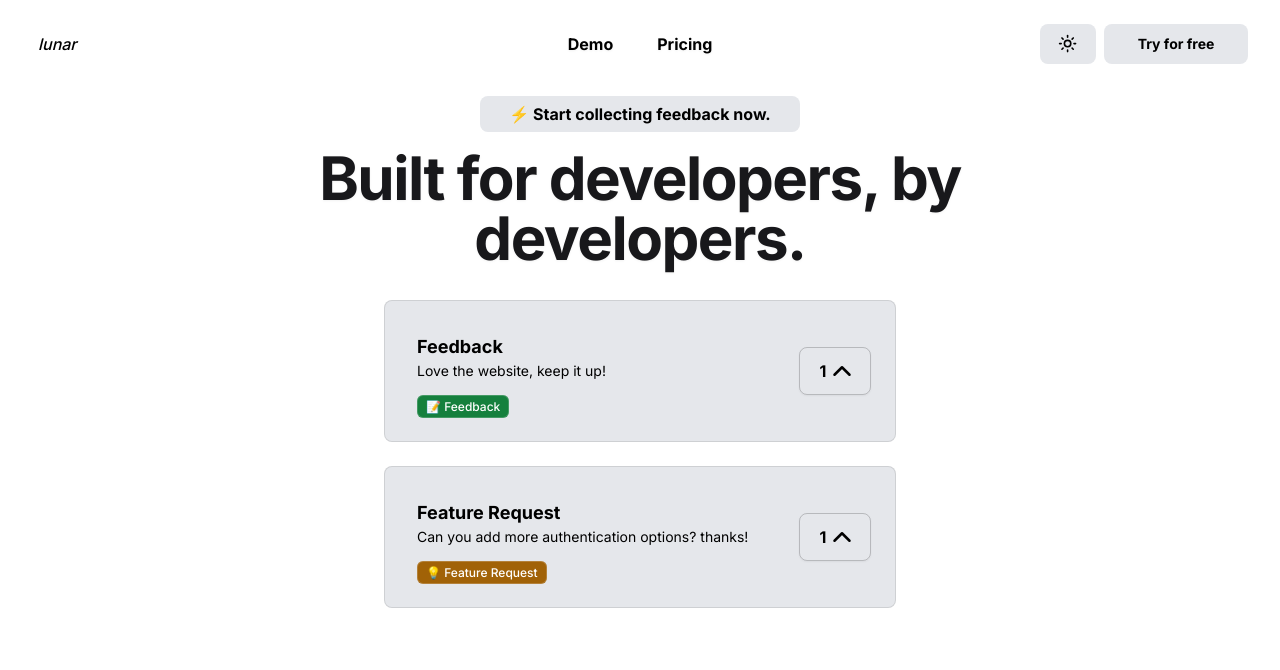
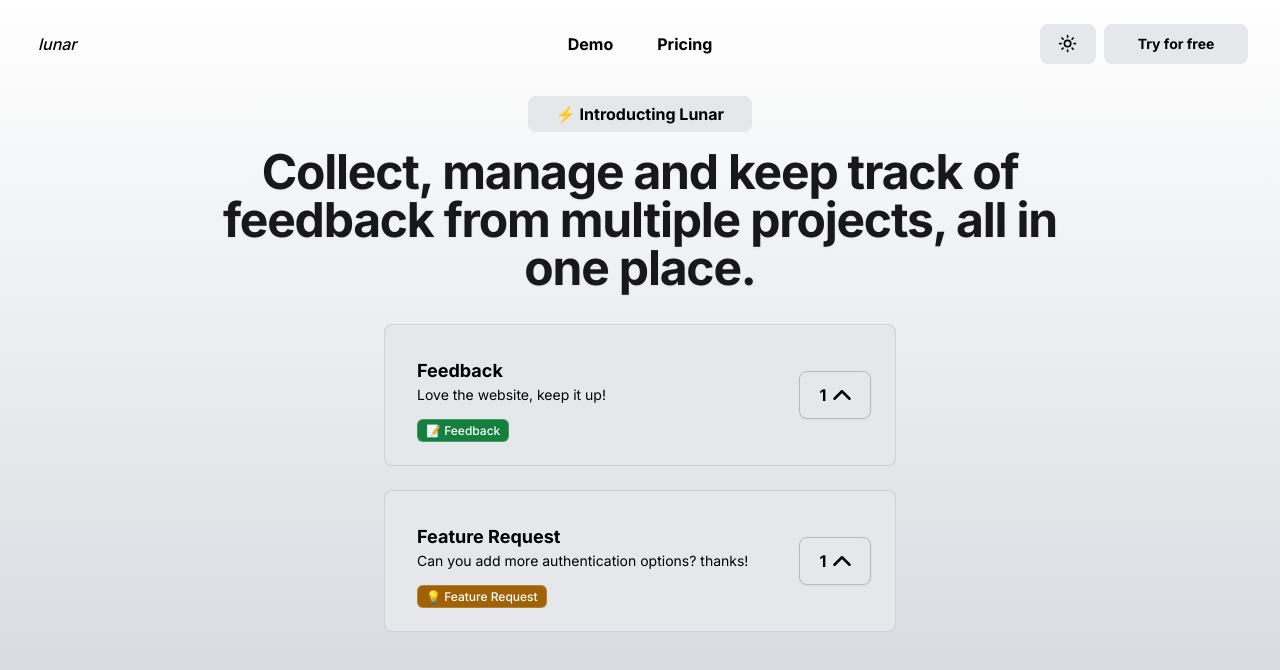
Before and after one commit to ramezj/astralics, a Next.js app in the folder client/: page / in a window 1280 px wide. Shown: the top 670 px of the page. Built offline with nearby package versions, Linux system fonts and the light colour scheme; no server answers.

Commit message:
added gradients to layout in index and pricing

```diff
--- a/client/components/layout/index.js
+++ b/client/components/layout/index.js
@@ -5,7 +5,7 @@ export default function Layout(props) {
     const { data: session } = useSession()
     return (
         // background3
-        <div className='bg-white dark:bg-zinc-950 h-full min-h-screen bg-bottom bg-no-repeat w-full'>
+        <div className='bg-gradient-to-t from-gray-300 to-white dark:bg-gradient-to-t dark:from-zinc-950 dark:to-zinc-900  h-full min-h-screen bg-bottom bg-no-repeat w-full'>
             {/* bg-[#05050a] */}
         <Navbar session={session}/>
         {props.children}
--- a/client/components/other/BetaAlert.js
+++ b/client/components/other/BetaAlert.js
@@ -4,12 +4,12 @@ export default function BetaAlert(props) {
         <>
         <div className='
         mt-6
-        2xl:w-[22rem]
-        lg:w-[20rem]
+        2xl:w-[16rem]
+        lg:w-[14rem]
         w-[21rem]
         rounded-lg
         bg-gray-200
-        dark:bg-zinc-900
+        dark:bg-zinc-950
         dark:text-white
         text-black
         py-1.5
@@ -17,7 +17,7 @@ export default function BetaAlert(props) {
         2xl:-mb-6
         '>
         <h1 className="font-bold">
-        ⚡ Start collecting feedback now.
+        ⚡ Introducting Lunar
         </h1>
         </div>
         </>
--- a/client/pages/index.js
+++ b/client/pages/index.js
@@ -36,8 +36,8 @@ export default function Component() {
             }}
             transition={{duration: 0.8}}
             className='
-            sm:text-6xl 2xl:text-7xl 2xl:mt-14 md:text-7xl lg:text-6xl lg:mt-4 2xl:w-3/6 lg:w-4/6 sm:mt-8 text-5xl w-4/5 font-bold tracking-tight leading-none text-transparent bg-clip-text text-zinc-900 dark:text-white mt-8 drop-shadow-sm'>
-            Built for developers, by developers.
+            sm:text-6xl 2xl:text-7xl 2xl:mt-14 md:text-7xl lg:text-5xl lg:mt-4 2xl:w-3/6 lg:w-4/6 sm:mt-8 text-5xl w-4/5 font-bold tracking-tight leading-none text-transparent bg-clip-text text-zinc-900 dark:text-white mt-8 drop-shadow-sm'>
+           Collect, manage and keep track of feedback from multiple projects, all in one place.
             </motion.h1>
             <br />
             {/* <div className="flex flex-wrap gap-4 justify-center w-full mt-3 mb-3 lg:mb-5">
```
